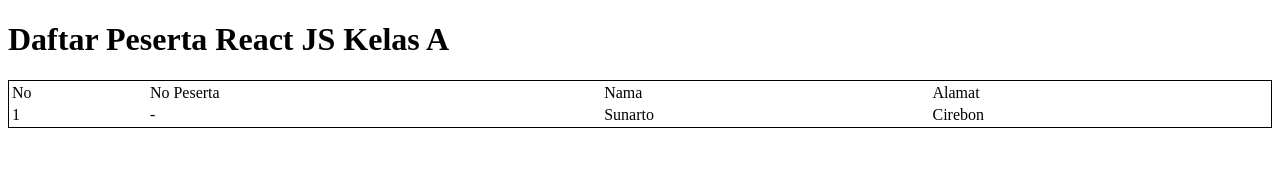
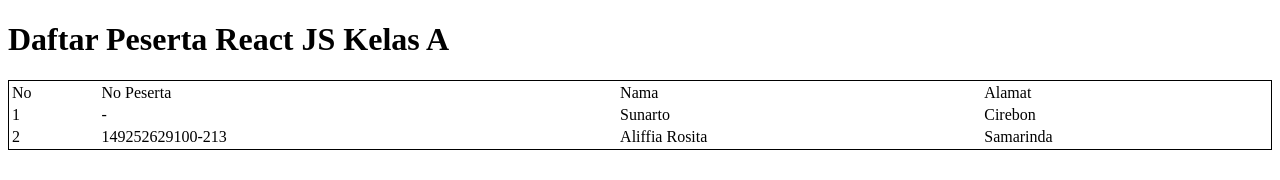
Before and after one commit to sunarto20/Daftar-peserta-react-js-kelas-a, a plain HTML site: page index.html in a window 1280 px wide. Drawn offline with Linux system fonts and the light colour scheme.

Commit message:
tambah data di index.html

```diff
--- a/index.html
+++ b/index.html
@@ -26,6 +26,12 @@
 					<td>Sunarto</td>
 					<td>Cirebon</td>
 				</tr>
+				<tr>
+					<td>2</td>
+					<td>149252629100-213</td>
+					<td>Aliffia Rosita</td>
+					<td>Samarinda</td>
+				</tr>
 			</tbody>
 		</table>
 
```
